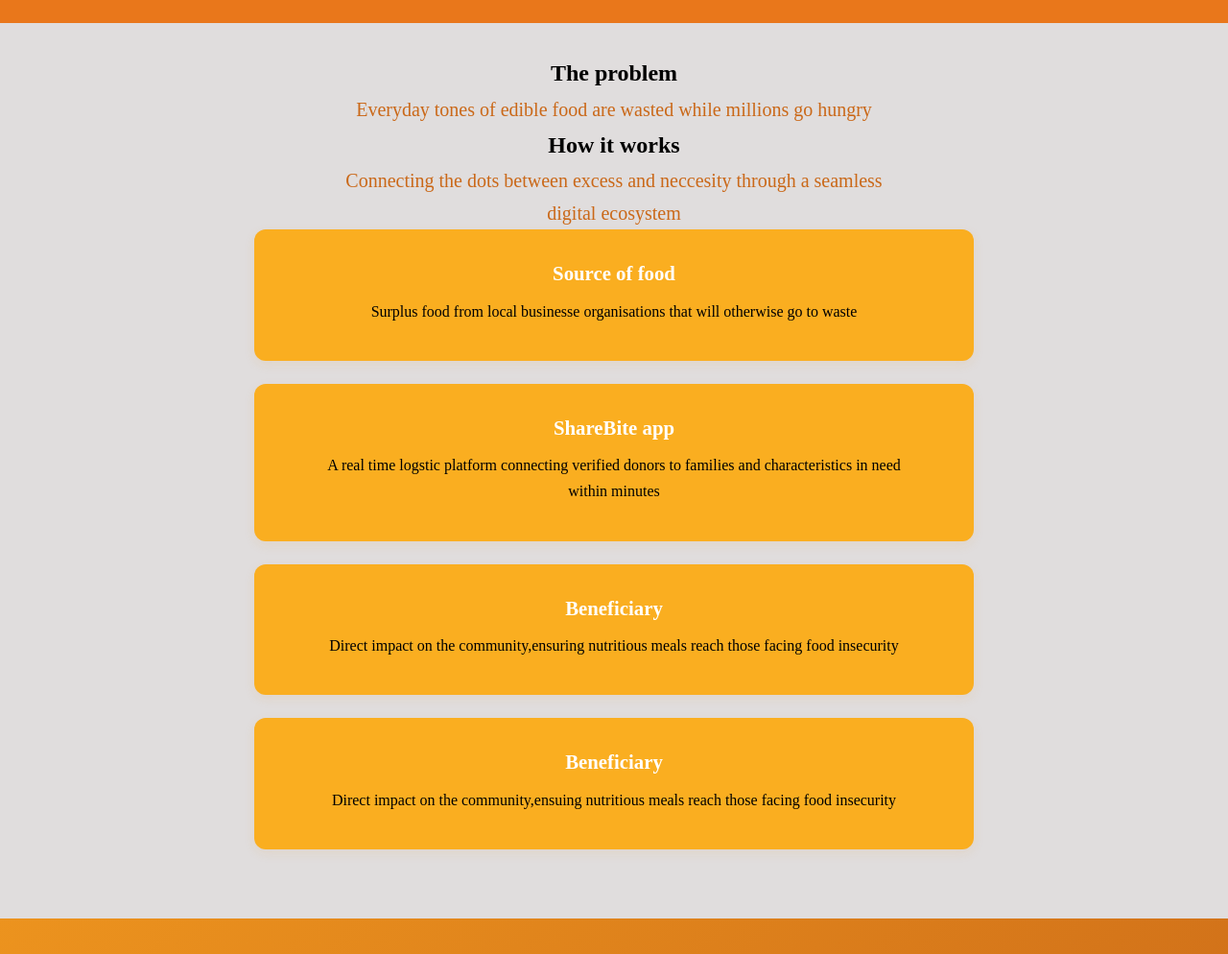
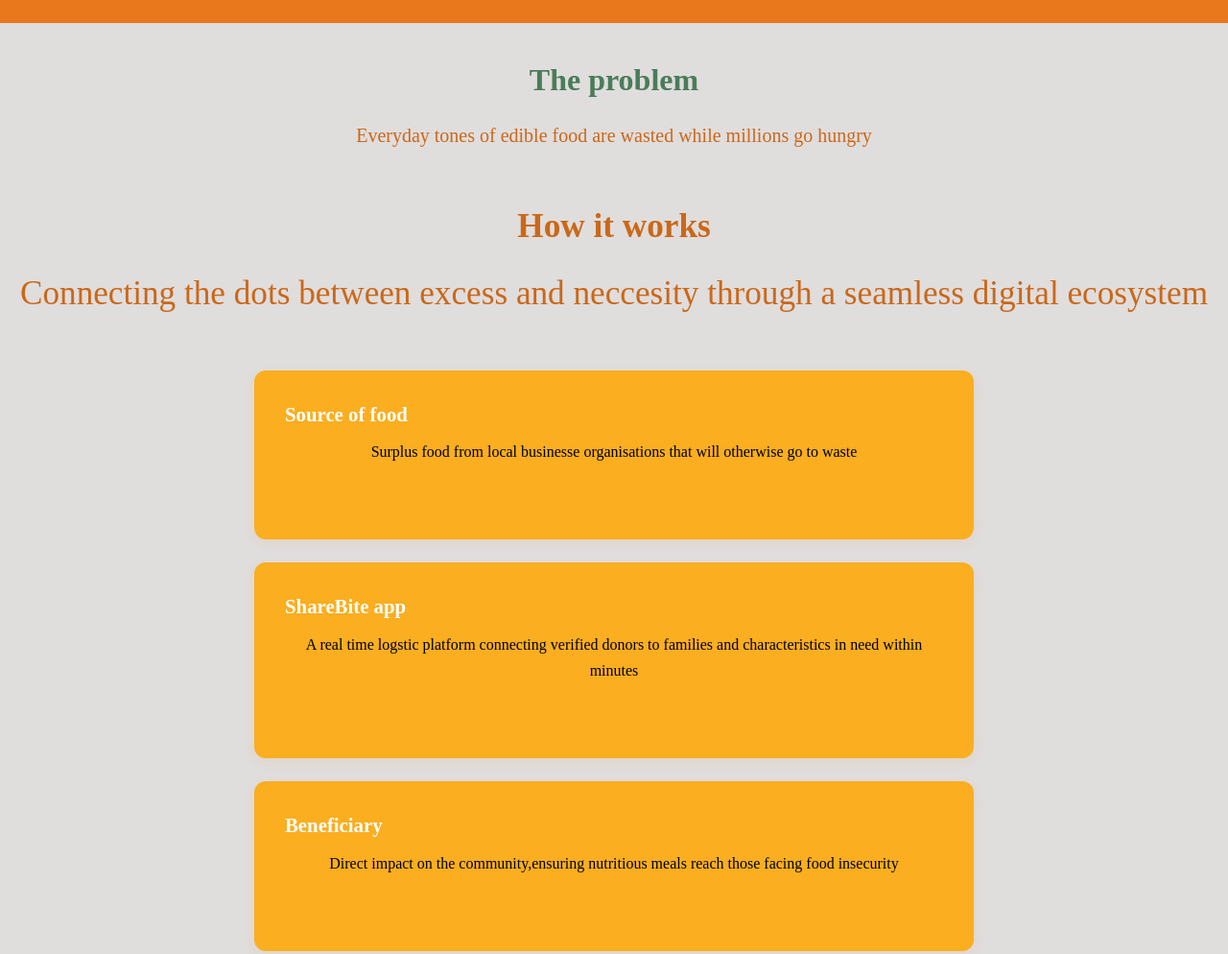
Before and after one commit to assenvictoire7-hue/ShareBite_1, a plain HTML site: page index.html in a window 1280 px wide. Shown: the part 460-1454 px from the top of the page at 96% size. Drawn offline with Linux system fonts and the light colour scheme.

Commit message:
small fixes

```diff
--- a/index.html
+++ b/index.html
@@ -26,11 +26,13 @@
             <h3>Every bite shared,every life touched</h3>
         </section>
         <section class="problem">
-        <h2>The problem</h2>
+            <h1>The problem</h1>
             <p>Everyday tones of edible food are wasted while millions go hungry</p>
-        <section id="how it works">
+        </section>
+        <section class="how-it-works">
             <h2>How it works</h2>
             <p>Connecting the dots between excess and neccesity through a seamless digital ecosystem</p>
+            <div class="steps">
                 <div class="step">
                     <h3>Source of food</h3>
                     <p>Surplus food from local businesse organisations that will otherwise go to waste</p>
@@ -46,6 +48,7 @@
                 <div class="step">
                     <h3>Beneficiary</h3>
                     <p>Direct impact on the community,ensuing nutritious meals reach those facing food insecurity</p>
+                </div>
             </div>
         </section>
 </section>
--- a/style.css
+++ b/style.css
@@ -176,7 +176,7 @@
     text-align: center;
     font-size: 2.2rem;
     color: var(--brown);
-    margin-bottom: 10px;
+    margin-bottom: 50px;
    }
    .step{
     background: var(--cream);
```
Also changed, not shown: Future aspiration.html (+0 -1 lines). Lines whose indentation alone changed are shown as unchanged.
